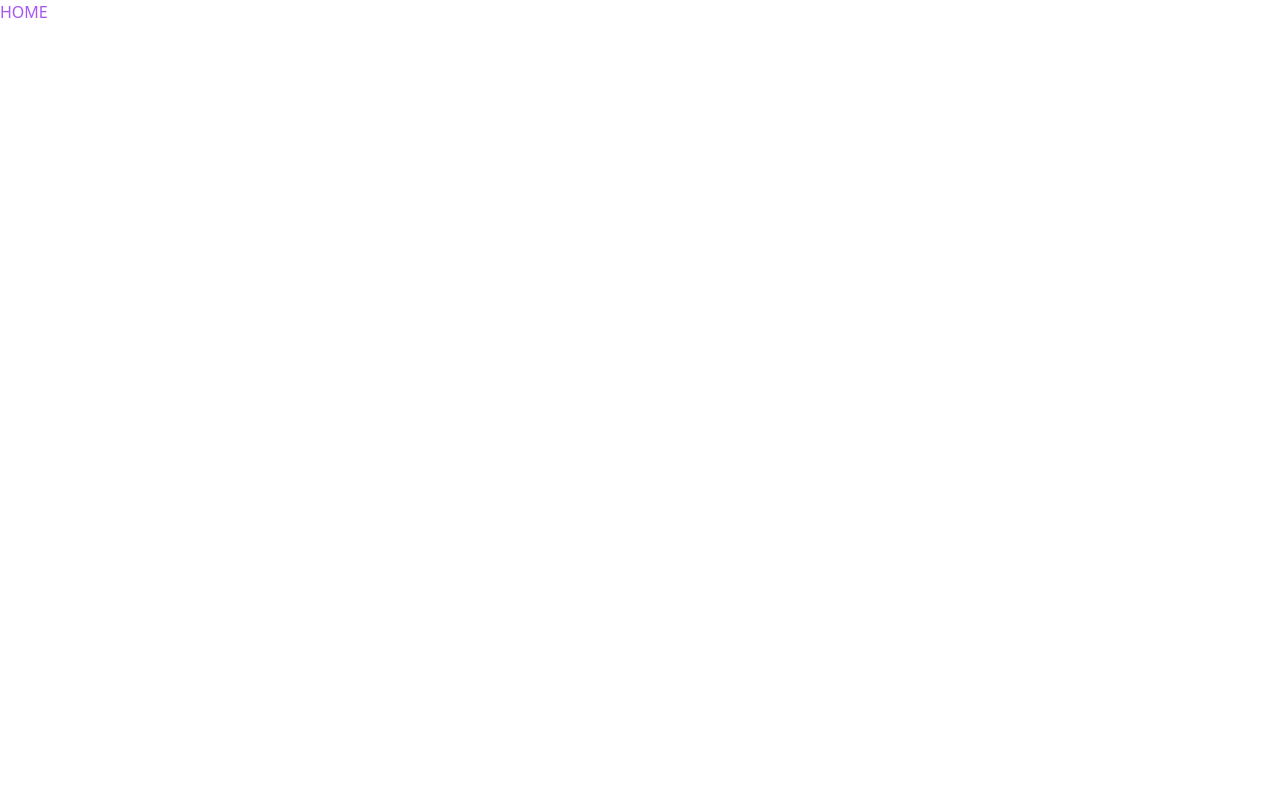
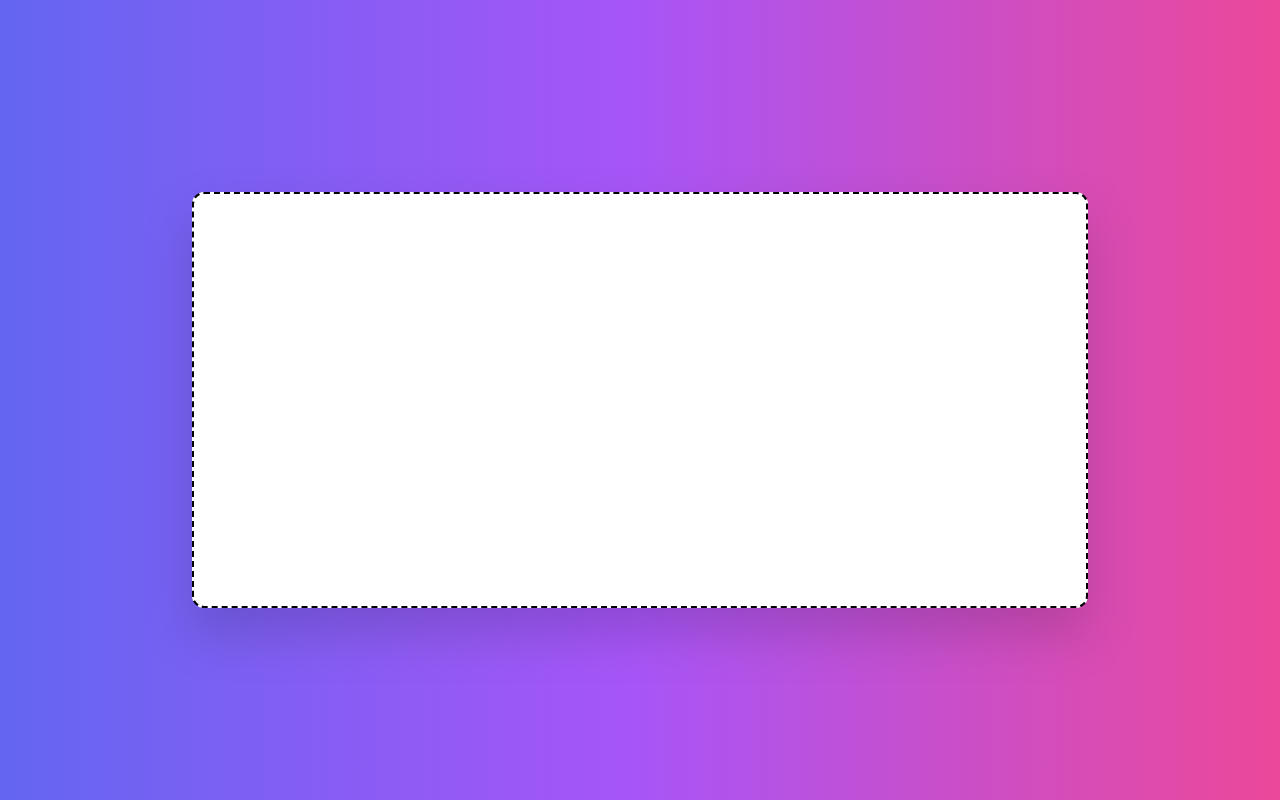
Before and after one commit to ImInBox/todoit, a React (Create React App) app: page / in a window 1280 px wide. Built offline with nearby package versions, Linux system fonts and the light colour scheme.

Commit message:
home page small changes

```diff
--- a/src/pages/Home.jsx
+++ b/src/pages/Home.jsx
@@ -1,6 +1,18 @@
+import React from "react";
+import Button from "../components/Button";
+
 function HomePage(){
     return(
-        <p className="text-purple-500">HOME</p>
+        <div className="p-[15%] h-screen w-screen bg-gradient-to-r from-indigo-500 via-purple-500 to-pink-500">
+            <div className="flex flex-wrap h-full w-full border-dashed border-2 border-black drop-shadow-2xl bg-white rounded-xl text-center">
+                <div className="h-full w-[50%]">
+
+                </div>
+                <div className="h-full w-[50%] flex flex-col items-center">
+
+                </div>
+            </div>
+        </div>
     )
 }
 export default HomePage;
```
